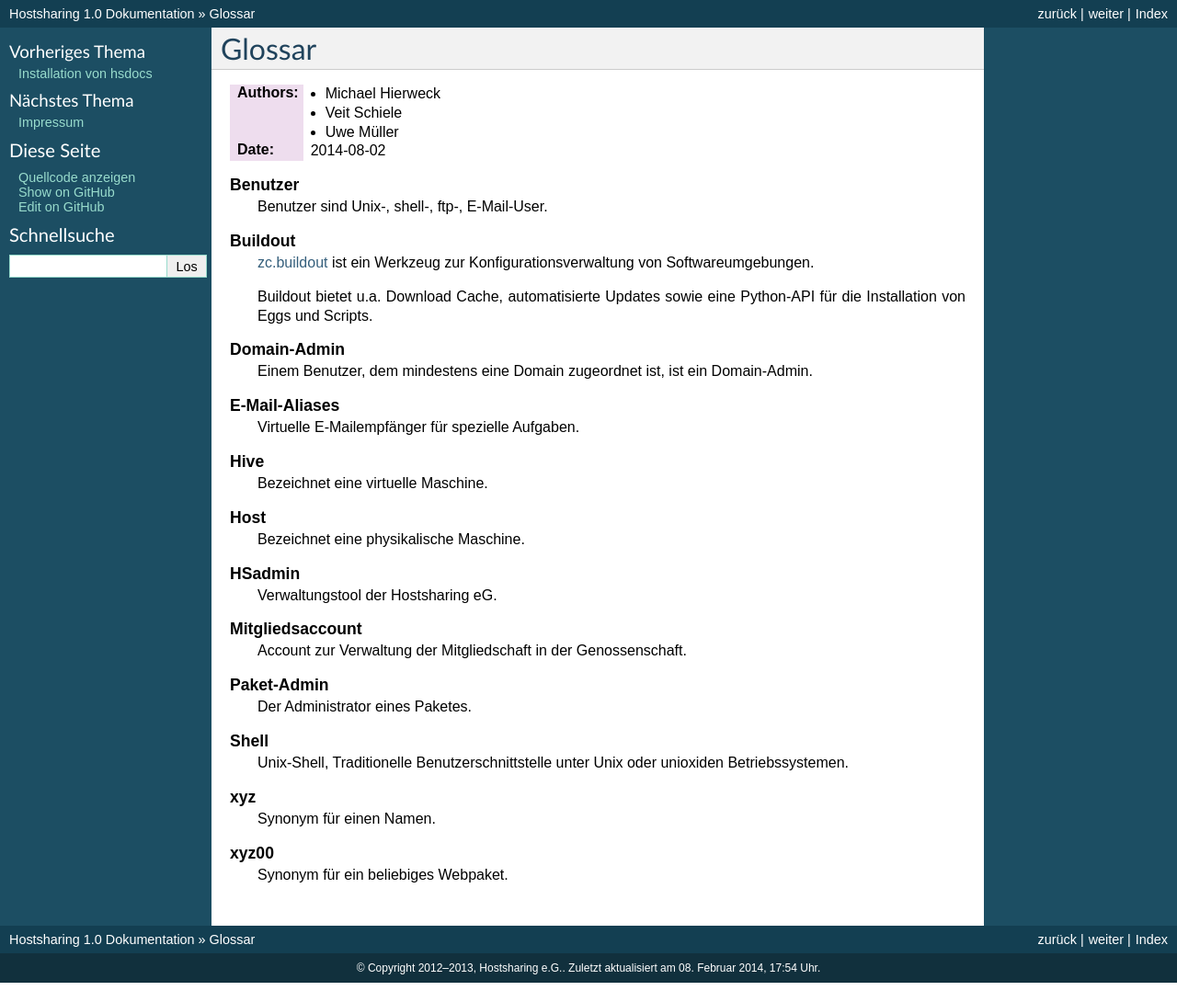
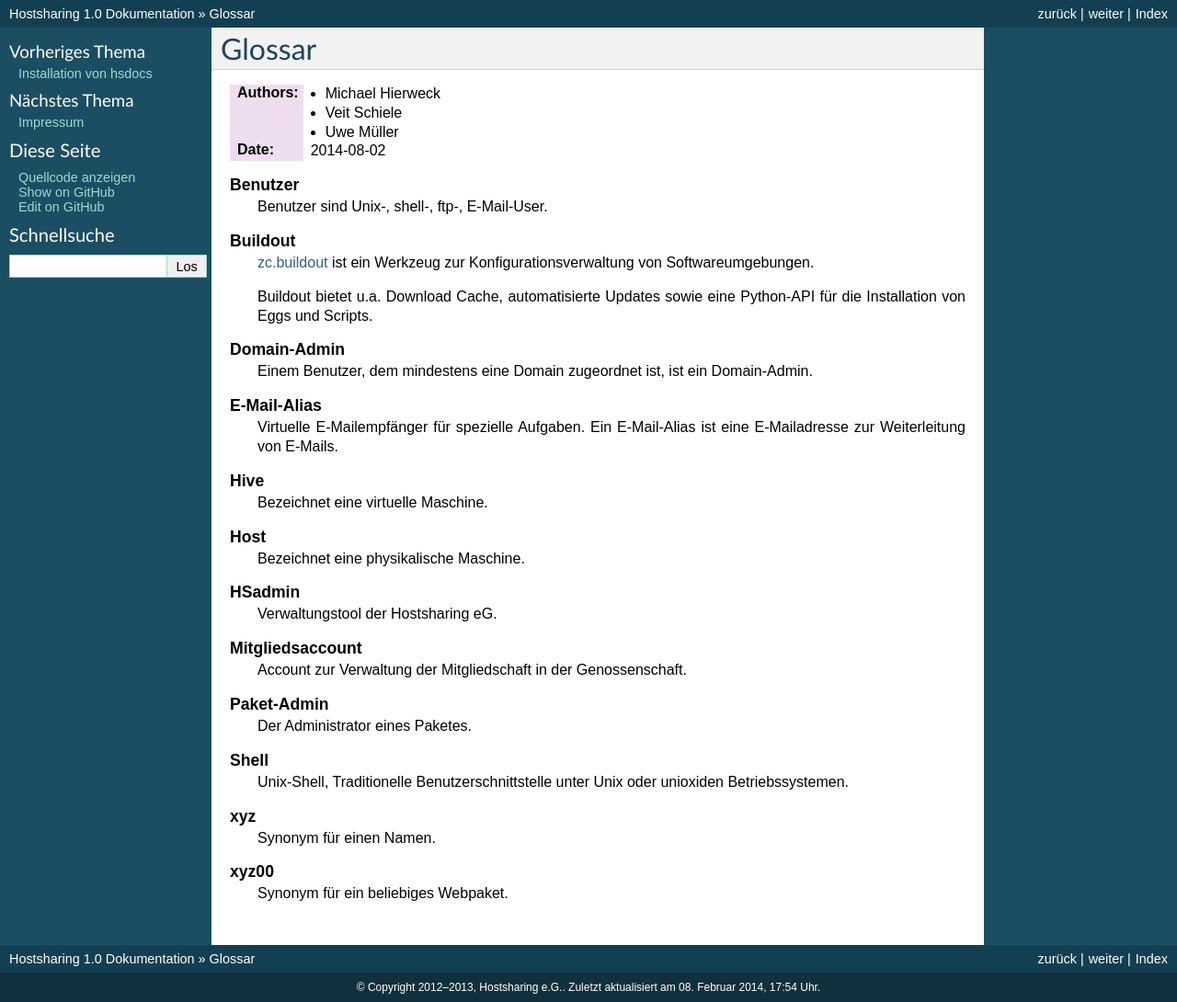
Before and after one commit to hostsharing/hs.docs.users, a Sphinx documentation site: the page built from source/glossar.rst, in a window 1280 px wide. Shown: the whole page at 92% size. Built offline with Sphinx 7.4.7, drawn with Linux system fonts in a browser that asks for light colours; pages that are not in the unit, such as notebooks, are missing from menus; before the commit the page ends 1069 px from its top, so only the background shows below that.

Commit message:
change email-alias, not finished description

```diff
--- a/source/glossar.rst
+++ b/source/glossar.rst
@@ -22,8 +22,9 @@ Glossar
    Domain-Admin
     Einem Benutzer, dem mindestens eine Domain zugeordnet ist, ist ein Domain-Admin.
 
-   E-Mail-Aliases
+   E-Mail-Alias
     Virtuelle E-Mailempfänger für spezielle Aufgaben.
+    Ein E-Mail-Alias ist eine E-Mailadresse zur Weiterleitung von E-Mails.
 
    Hive
     Bezeichnet eine virtuelle Maschine.
```
